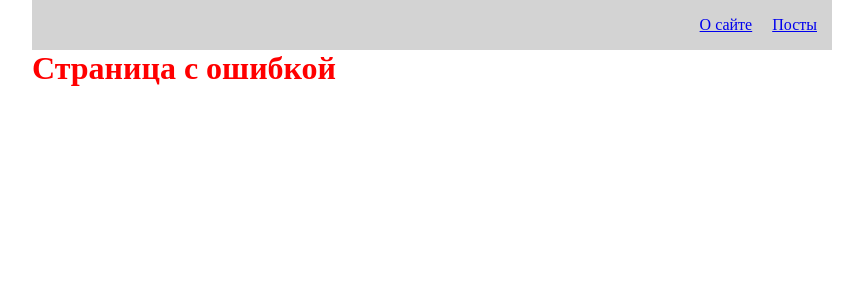
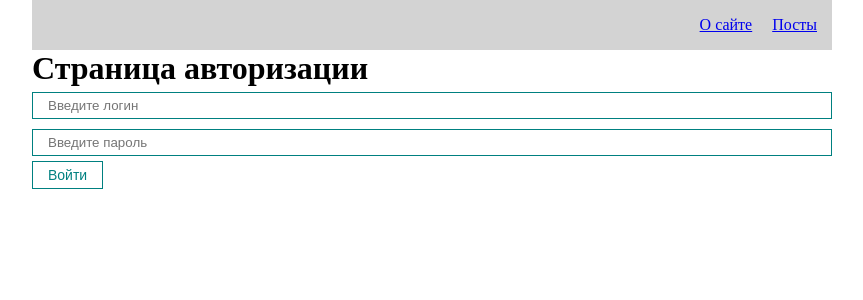
Before and after one commit to iAllBe/react-fundamental, a React (Create React App) app: page /login in a window 1280 px wide. Shown: the top 300 px of the page, without its empty margins (208-1071 px from the left). Built offline with nearby package versions, Linux system fonts and the light colour scheme.

Commit message:
login and logout in progress

```diff
--- a/src/App.js
+++ b/src/App.js
@@ -1,16 +1,21 @@
-import React from 'react';
+import React, {useState} from 'react';
 import './styles/App.css'
 import {BrowserRouter} from "react-router-dom";
 import Navbar from "./components/UI/navbar/Navbar";
 import AppRouter from "./components/AppRouter";
+import {AuthContext} from "./context";
 
 function App() {
+    const [isAuth, setIsAuth] = useState(false)
+
     return (
         <div className='App'>
-            <BrowserRouter>
-                <Navbar/>
-                <AppRouter/>
-            </BrowserRouter>
+            <AuthContext.Provider value={{isAuth, setIsAuth}}>
+                <BrowserRouter>
+                    <Navbar/>
+                    <AppRouter/>
+                </BrowserRouter>
+            </AuthContext.Provider>
         </div>
     )
 }
--- a/src/components/AppRouter.jsx
+++ b/src/components/AppRouter.jsx
@@ -1,12 +1,23 @@
-import React from 'react';
+import React, {useContext} from 'react';
 import {Route, Routes} from "react-router-dom";
-import Error from "../pages/Error";
-import {routes} from "../router";
+import {privateRoutes, publicRoutes} from "../router";
+import {AuthContext} from "../context";
 
 const AppRouter = () => {
+    const {isAuth, setIsAuth} = useContext(AuthContext);
+
     return (
         <Routes>
-            {routes.map(r =>
+            {isAuth
+                ? privateRoutes.map(r =>
+                    <Route
+                        key={r.path}
+                        path={r.path}
+                        element={r.element}
+                        exact={r.exact}
+                    />
+                )
+                : publicRoutes.map(r =>
                     <Route
                         key={r.path}
                         path={r.path}
--- /dev/null
+++ b/src/context/index.js
@@ -0,0 +1,3 @@
+import {createContext} from "react";
+
+export const AuthContext = createContext(null)
--- /dev/null
+++ b/src/pages/Login.jsx
@@ -0,0 +1,32 @@
+import React, {useContext} from 'react';
+import MyButton from "../components/UI/button/MyButton";
+import {AuthContext} from "../context";
+import MyInput from "../components/UI/input/MyInput";
+
+const Login = () => {
+    const {isAuth, setIsAuth} = useContext(AuthContext);
+
+    const login = (e) => {
+        e.preventDefault()
+        setIsAuth(true)
+    }
+
+    return (
+        <div>
+            <h1>Страница авторизации</h1>
+            <form onSubmit={login}>
+                <MyInput
+                    type='text'
+                    placeholder='Введите логин'
+                />
+                <MyInput
+                    type='password'
+                    placeholder='Введите пароль'
+                />
+                <MyButton>Войти</MyButton>
+            </form>
+        </div>
+    );
+};
+
+export default Login;
--- a/src/router/index.js
+++ b/src/router/index.js
@@ -2,11 +2,33 @@ import Posts from "../pages/Posts";
 import About from "../pages/About";
 import PostIdPage from "../pages/PostIdPage";
 import Error from "../pages/Error";
+import Login from "../pages/Login";
+import {Navigate} from "react-router-dom";
 
-export const routes = [
+export const privateRoutes = [
     {path: '/', element: <Posts/>, exact: true},
     {path: '/about', element: <About/>, exact: true},
     {path: '/posts', element: <Posts/>, exact: true},
     {path: '/posts/:id', element: <PostIdPage/>, exact: true},
-    {path: '*', element: <Error/>, exact: true},
+    {path: '/error', element: <Error/>, exact: true},
+    {
+        path: '*',
+        element: <Navigate
+            to="/posts"
+            replace
+        />,
+        exact: true
+    },
 ]
+
+export const publicRoutes = [
+    {path: '/login', element: <Login/>, exact: true},
+    {
+        path: '*',
+        element: <Navigate
+            to="/login"
+            replace
+        />,
+        exact: true
+    },
+]
```
Lines whose indentation alone changed are shown as unchanged.
